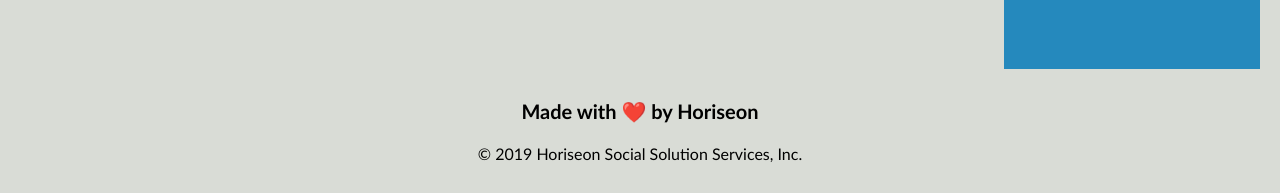
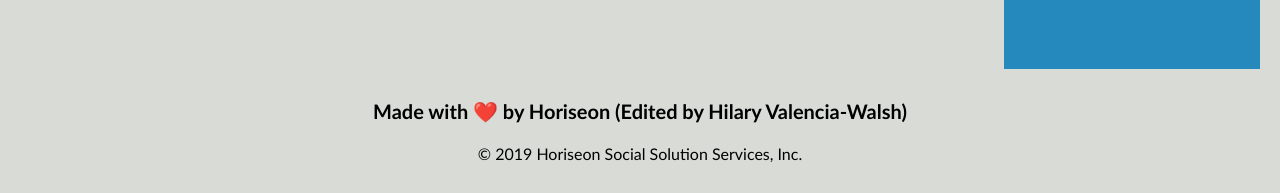
Before and after one commit to hilaryvalenciawalsh/seo-optimization, a plain HTML site: page Develop/index.html in a window 1280 px wide. Shown: the part 1927-2120 px from the top of the page. Drawn offline with Linux system fonts and the light colour scheme.

Commit message:
punctuation edit

```diff
--- a/Develop/index.html
+++ b/Develop/index.html
@@ -27,21 +27,21 @@
     <div class="main-ad-picture"></div>
     <div class="left-side-padding">
         <div class="descriptions">
-            <img class="float-left" src="./assets/images/search-engine-optimization.jpg" />
+            <img class="float-left" src="./assets/images/search-engine-optimization.jpg"/>
             <h2>Search Engine Optimization</h2>
             <p>
                 The dominance of mobile internet use means that users are searching for the right business as they travel, shop, or sit on their couch at home. Search Engine Optimization (SEO) allows you to increase your visibility and find the right customers for your business.
             </p>
         </div>
         <div class="descriptions">
-            <img class="float-right" src="./assets/images/online-reputation-management.jpg" />
+            <img class="float-right" src="./assets/images/online-reputation-management.jpg"/>
             <h2>Online Reputation Management</h2>
             <p>
                 The web is full of opinions, and some of these can be negative. Social media allows anyone with an internet connection to say whatever they want about your business. Online Reputation Management gives you the control over what potential customers see when they search for your business.
             </p>
         </div>
         <div class="descriptions">
-            <img class="float-left" src="./assets/images/social-media-marketing.jpg" />
+            <img class="float-left" src="./assets/images/social-media-marketing.jpg"/>
             <h2>Social Media Marketing</h2>
             <p>
                 Social media continues to have a sizable influence on buying habits. Social media marketing helps you determine which platforms are suited to your brand, using analytics to find the right markets and increase your lead generation.
@@ -51,14 +51,14 @@
     <div class="benefits">
         <div class="benefit-lead">
             <h3>Lead Generation</h3>
-            <img src="./assets/images/lead-generation.png" />
+            <img src="./assets/images/lead-generation.png"/>
             <p>
                 Inbound strategies for lead generation require less work for your business, bringing customers directly to your website.
             </p>
         </div>
         <div class="benefit-brand">
             <h3>Brand Awareness</h3>
-            <img src="./assets/images/brand-awareness.png" />
+            <img src="./assets/images/brand-awareness.png"/>
             <p>
                 Users find your business through paid and organic searches, increasing the search ranking and visibility for your business.
             </p>
@@ -72,7 +72,7 @@
         </div>
     </div>
     <footer>
-        <h2>Made with ❤️️ by Horiseon</h2>
+        <h2>Made with ❤️️ by Horiseon (Edited by Hilary Valencia-Walsh)</h2>
         <p>
             &copy; 2019 Horiseon Social Solution Services, Inc.
         </p>
```
